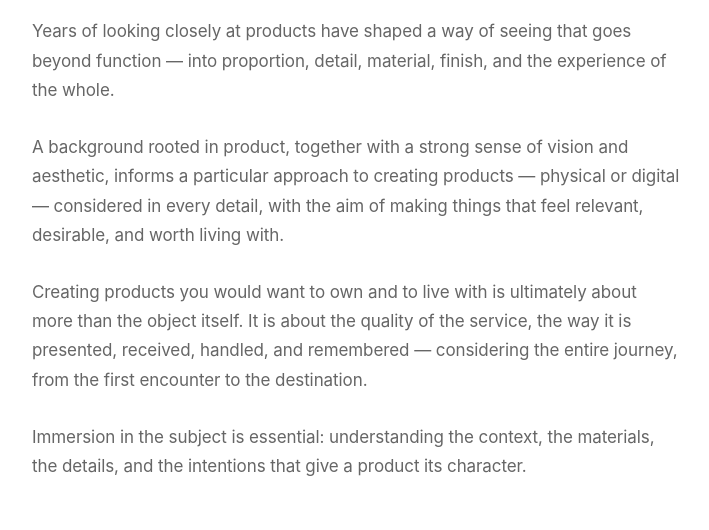
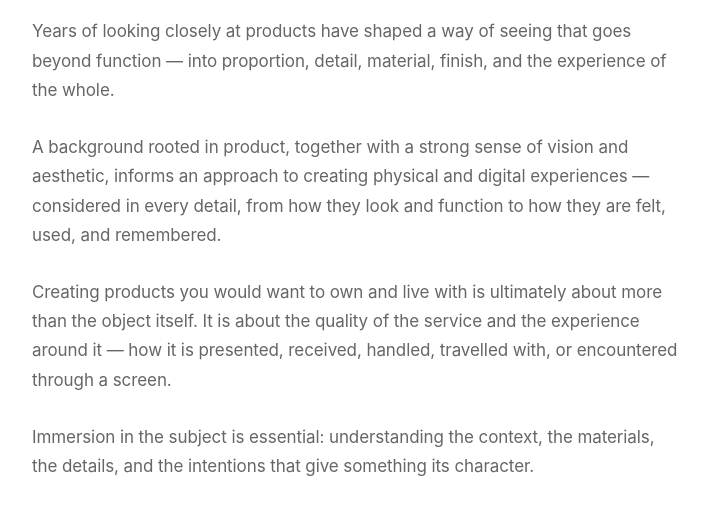
Before and after one commit to lauchweb/P, a plain HTML site: page about.html in a window 1280 px wide. Shown: the part 233-763 px from the top of the page, without its empty margins (168-877 px from the left). Drawn offline with Linux system fonts and the light colour scheme.

Commit message:
Update about.html

```diff
--- a/about.html
+++ b/about.html
@@ -3,7 +3,7 @@
 <head>
   <meta charset="UTF-8">
 
-  <title>Kerân Sam — About</title>
+  <title>[YOUR NAME] — About</title>
 
   <meta
     name="description"
@@ -240,24 +240,23 @@
 
           <p>
             A background rooted in product, together with a strong sense of
-            vision and aesthetic, informs a particular approach to creating
-            products — physical or digital — considered in every detail, with
-            the aim of making things that feel relevant, desirable, and worth
-            living with.
+            vision and aesthetic, informs an approach to creating physical
+            and digital experiences — considered in every detail, from how
+            they look and function to how they are felt, used, and remembered.
           </p>
 
           <p>
-            Creating products you would want to own and to live with is ultimately about more
-            than the object itself. It is about the quality of the service,
-            the way it is presented, received, handled, and remembered —
-            considering the entire journey, from the first encounter to the
-            destination.
+            Creating products you would want to own and live with is
+            ultimately about more than the object itself. It is about the
+            quality of the service and the experience around it — how it is
+            presented, received, handled, travelled with, or encountered
+            through a screen.
           </p>
 
           <p>
             Immersion in the subject is essential: understanding the context,
-            the materials, the details, and the intentions that give a product
-            its character.
+            the materials, the details, and the intentions that give
+            something its character.
           </p>
 
         </div>
@@ -276,7 +275,7 @@
     </main>
 
     <footer>
-     Serving ideas © Kerân Sam 2026
+      © [YOUR NAME] 2026
     </footer>
 
   </div>
```
